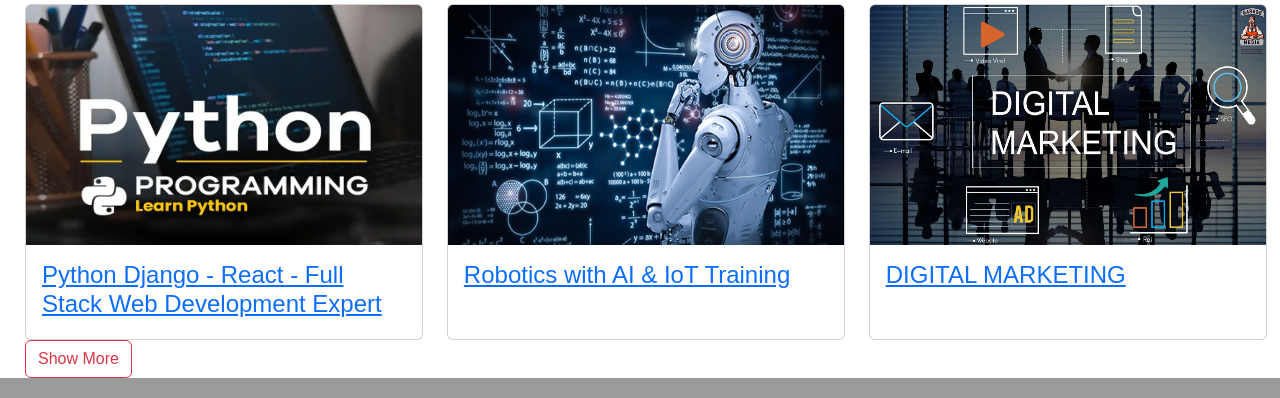
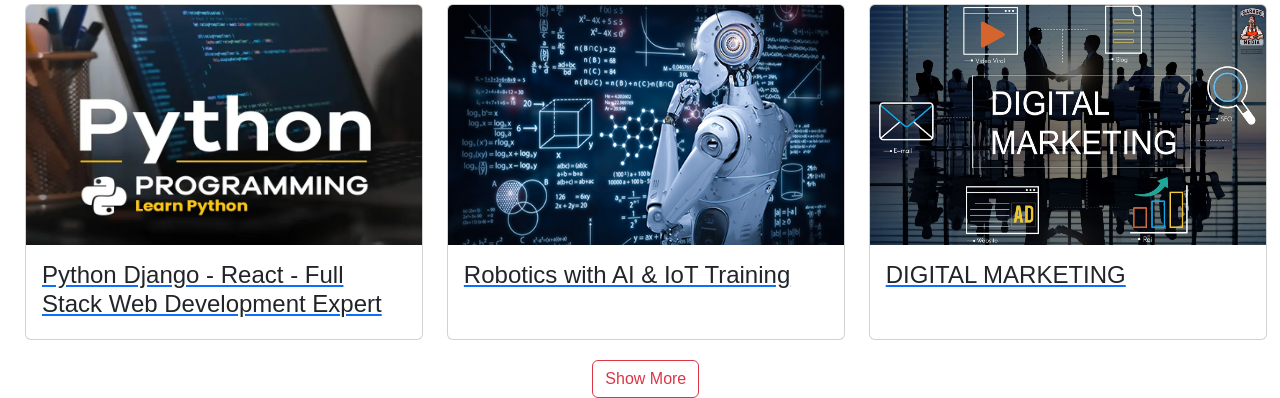
Before and after one commit to ittirarichan/silver_spork_solutions, a Django app: page / in a window 1280 px wide. Shown: the part 1021-1419 px from the top of the page. Run offline with Django 5.2, Linux system fonts and the light colour scheme; data comes from the database, SQL or seed files in the repository; both versions use the stored data as it was after the commit.

Commit message:
final stage

```diff
--- a/silver_spork/app/urls.py
+++ b/silver_spork/app/urls.py
@@ -7,5 +7,4 @@
     path('contact',views.contact),
     path('about',views.about),
     path('view_courses/<c_id>',views.view_courses),
-
     ]
--- a/silver_spork/templates/home.html
+++ b/silver_spork/templates/home.html
@@ -118,7 +118,7 @@
           <img class="card-img-top" src="{{crs.img.url}}" alt="Card image" style="width:100%; height: 30vh;">
           <div class="card-body">
             <h4 class="card-title">{{crs.c_name}}</h4>
-            <a href="courses"></a>
+            <!-- <a href="courses"></a> -->
             <!-- <h4 class="card-title">Duration: {{crs.duration}} Month</h4>
             <div style="display: flex;">
               <h4 class="card-title" style="display: flex;">Fees:</h4> <h4 style="text-decoration: line-through; "> ₹{{crs.Course_fees}}</h4>  <h4>₹{{crs.offer_fees}} </h4>
@@ -130,8 +130,9 @@
       </div>
         {% endfor %}
     </div>
-    <button type="button" class="btn btn-outline-danger" >Show More</button>
-
+    <div class="d-flex justify-content-center align-items-center" style="margin-top: 20px;">
+      <a href="courses"><button type="button" class="btn btn-outline-danger" >Show More</button></a>
+    </div>
 </div>
 
 </body>
```
Also changed, not shown: silver_spork/db.sqlite3.
